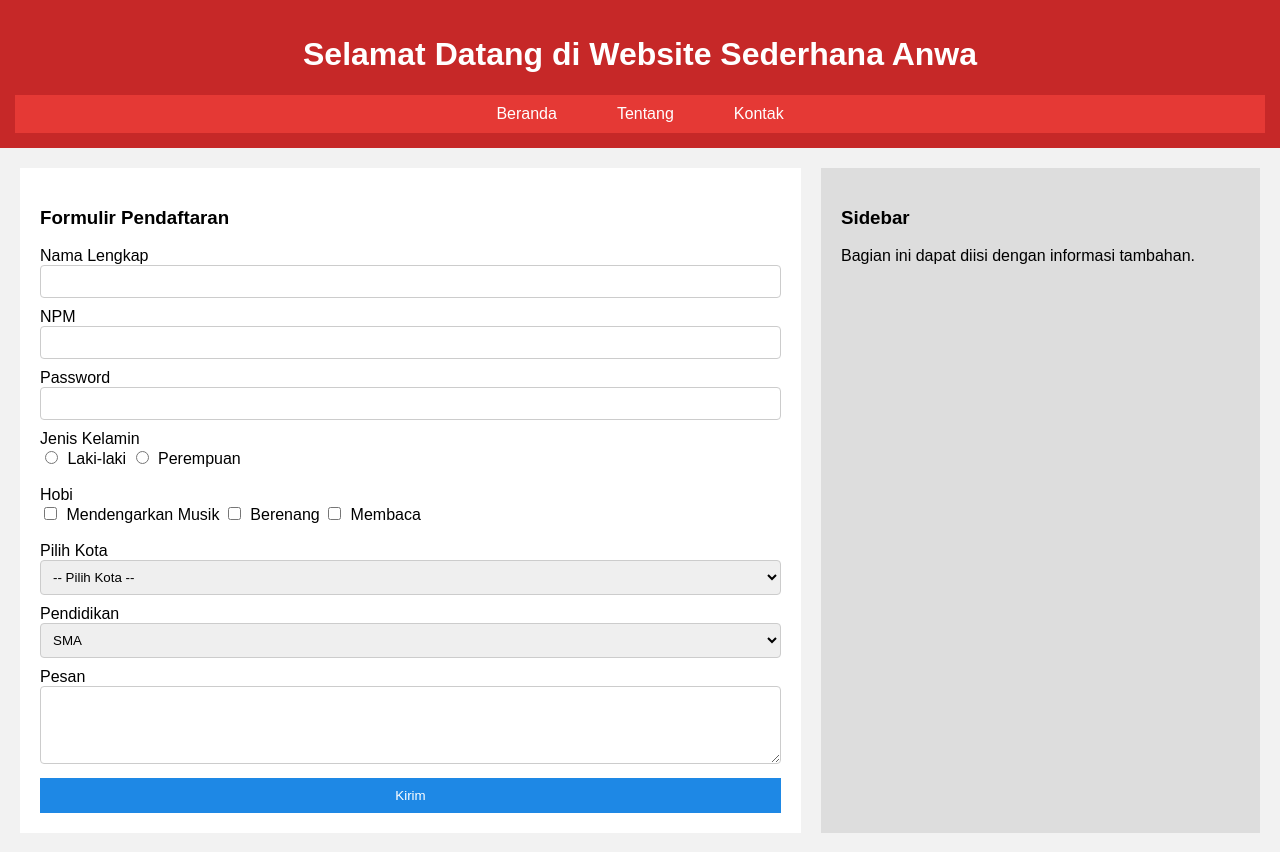
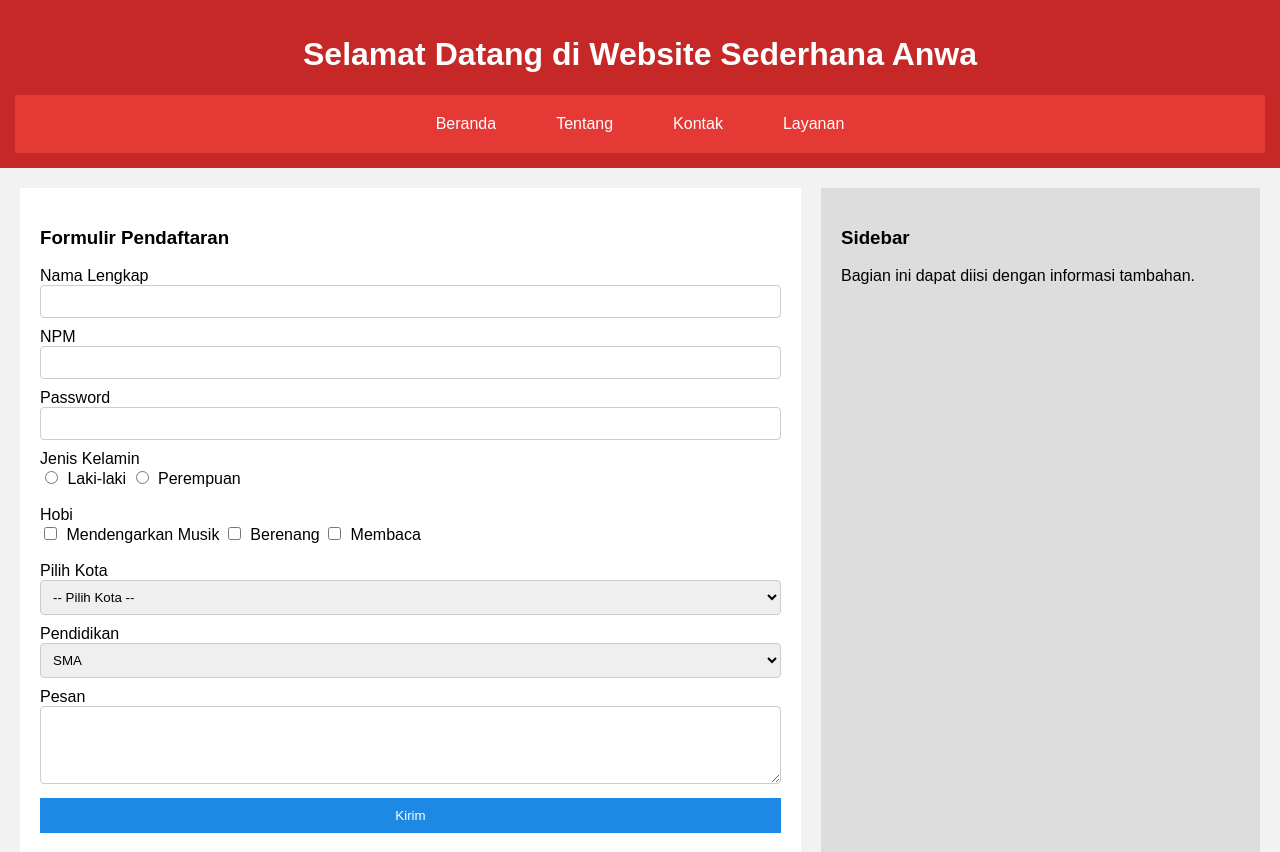
Before and after one commit to anwaceii/praktikumPBW_AnwaAlGhifaryDafito_009, a PHP site: page /formulir.html in a window 1280 px wide. Shown: the top 852 px of the page. Run offline with PHP 8.4, Linux system fonts and the light colour scheme.

Commit message:
Menambahkan tugas pertemuan 4

```diff
--- a/pertemuan4/formulir.html
+++ b/pertemuan4/formulir.html
@@ -11,9 +11,10 @@
         <h1>Selamat Datang di Website Sederhana Anwa</h1>
 
     <div class="menu">
-        <div class="menu-item"><a href="#">Beranda</a></div>
-        <div class="menu-item"><a href="#">Tentang</a></div>
-        <div class="menu-item"><a href="#">Kontak</a></div>
+        <a href="">Beranda</a>
+        <a href="">Tentang</a>
+        <a href="">Kontak</a>
+        <a href="">Layanan</a>
     </div>
     </header>
 
--- a/pertemuan4/halamanformulir.css
+++ b/pertemuan4/halamanformulir.css
@@ -17,17 +17,14 @@ header{
     justify-content: center;
 }
 
-.menu-item{
+.menu a{
+    color: white;
+    text-decoration: none;
+    padding: 10px 20px;
     margin: 10px;
 }
 
-.menu-item a{
-    color: white;
-    text-decoration: none;
-    padding: 10px 20px;
-}
-
-.menu-item a:hover{
+.menu a:hover{
     background-color: #b71c1c;
 }
 
```
